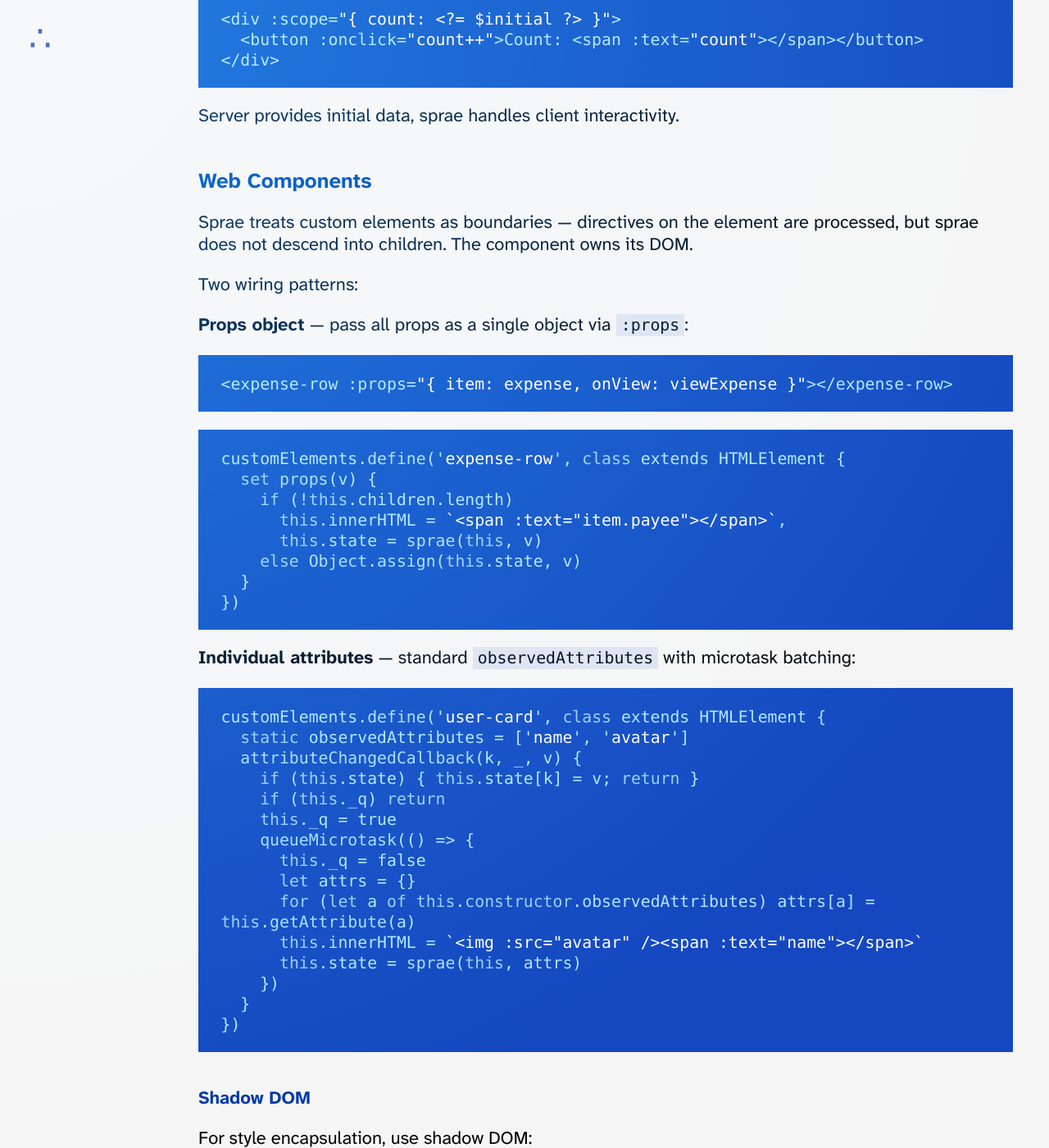
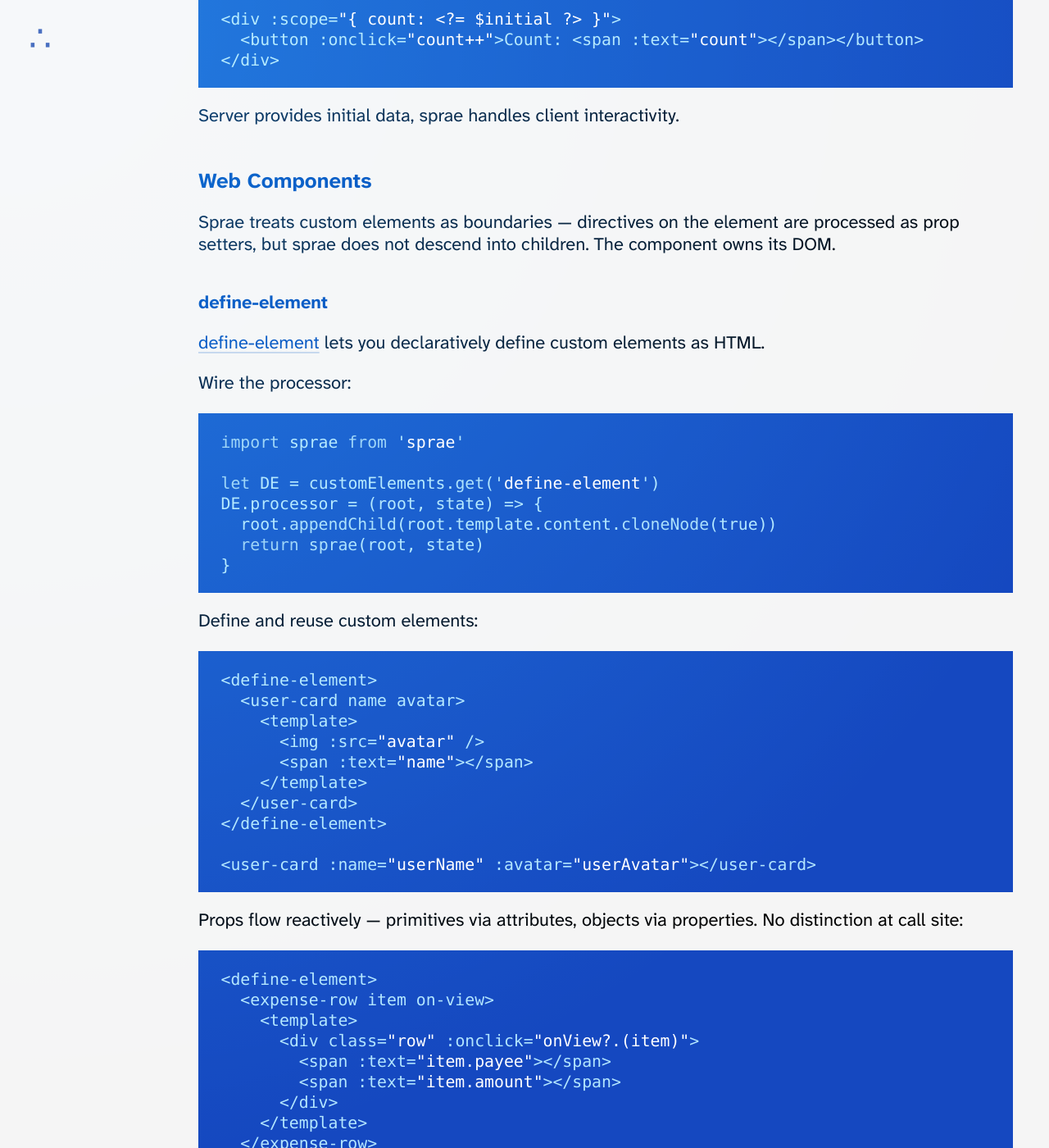
Before and after one commit to dy/sprae, a Jekyll site: the page built from docs.md, in a window 1280 px wide and 1400 px high, scrolled down 17128 px. Shown: the whole window at 82% size. Built offline with Jekyll 4.4.1, drawn with Linux system fonts in a browser that asks for light colours; our own code applies the rules of GitHub Pages for plain Markdown files; some of the changed text lies outside the part shown.

Commit message:
Add define-element integration

````diff
--- a/docs.md
+++ b/docs.md
@@ -698,65 +698,75 @@ Server provides initial data, sprae handles client interactivity.
 
 ### Web Components
 
-Sprae treats custom elements as boundaries — directives on the element are processed, but sprae does not descend into children. The component owns its DOM.
+Sprae treats custom elements as boundaries — directives on the element are processed as prop setters, but sprae does not descend into children. The component owns its DOM.
 
-Two wiring patterns:
+#### define-element
 
-**Props object** — pass all props as a single object via `:props`:
+[define-element](https://github.com/dy/define-element) lets you declaratively define custom elements as HTML.
+
+<!--
+Wire sprae as its processor for reactive templates:
 
 ```html
-<expense-row :props="{ item: expense, onView: viewExpense }"></expense-row>
+<script src="https://unpkg.com/define-element" data-processor="sprae"></script>
+<script src="https://unpkg.com/sprae" data-start></script>
+
+<define-element>
+  <user-card name avatar>
+    <template>
+      <img :src="avatar" />
+      <span :text="name"></span>
+    </template>
+  </user-card>
+</define-element>
+
+<user-card :name="userName" :avatar="userAvatar"></user-card>
+```
+-->
+
+Wire the processor:
+
+```js
+import sprae from 'sprae'
+
+let DE = customElements.get('define-element')
+DE.processor = (root, state) => {
+  root.appendChild(root.template.content.cloneNode(true))
+  return sprae(root, state)
+}
 ```
 
-```js
-customElements.define('expense-row', class extends HTMLElement {
-  set props(v) {
-    if (!this.children.length)
-      this.innerHTML = `<span :text="item.payee"></span>`,
-      this.state = sprae(this, v)
-    else Object.assign(this.state, v)
-  }
-})
+Define and reuse custom elements:
+
+```html
+<define-element>
+  <user-card name avatar>
+    <template>
+      <img :src="avatar" />
+      <span :text="name"></span>
+    </template>
+  </user-card>
+</define-element>
+
+<user-card :name="userName" :avatar="userAvatar"></user-card>
 ```
 
-**Individual attributes** — standard `observedAttributes` with microtask batching:
+Props flow reactively — primitives via attributes, objects via properties. No distinction at call site:
 
-```js
-customElements.define('user-card', class extends HTMLElement {
-  static observedAttributes = ['name', 'avatar']
-  attributeChangedCallback(k, _, v) {
-    if (this.state) { this.state[k] = v; return }
-    if (this._q) return
-    this._q = true
-    queueMicrotask(() => {
-      this._q = false
-      let attrs = {}
-      for (let a of this.constructor.observedAttributes) attrs[a] = this.getAttribute(a)
-      this.innerHTML = `<img :src="avatar" /><span :text="name"></span>`
-      this.state = sprae(this, attrs)
-    })
-  }
-})
+```html
+<define-element>
+  <expense-row item on-view>
+    <template>
+      <div class="row" :onclick="onView?.(item)">
+        <span :text="item.payee"></span>
+        <span :text="item.amount"></span>
+      </div>
+    </template>
+  </expense-row>
+</define-element>
+
+<expense-row :item="expense" :onview="viewExpense"></expense-row>
 ```
-
-#### Shadow DOM
-
-For style encapsulation, use shadow DOM:
-
-```js
-class Counter extends HTMLElement {
-  connectedCallback() {
-    if (!this.shadowRoot) {
-      this.attachShadow({ mode: 'open' }).innerHTML = `
-        <button :onclick="count++">Count: <span :text="count"></span></button>
-      `
-      this.state = sprae(this.shadowRoot, { count: 0 })
-    }
-  }
-}
-customElements.define('my-counter', Counter)
-```
-
 
 
 
````
Also changed, not shown: test/directive/default.js (+161 -0 lines), .work/todo.md, assets/logo.png (deleted).
